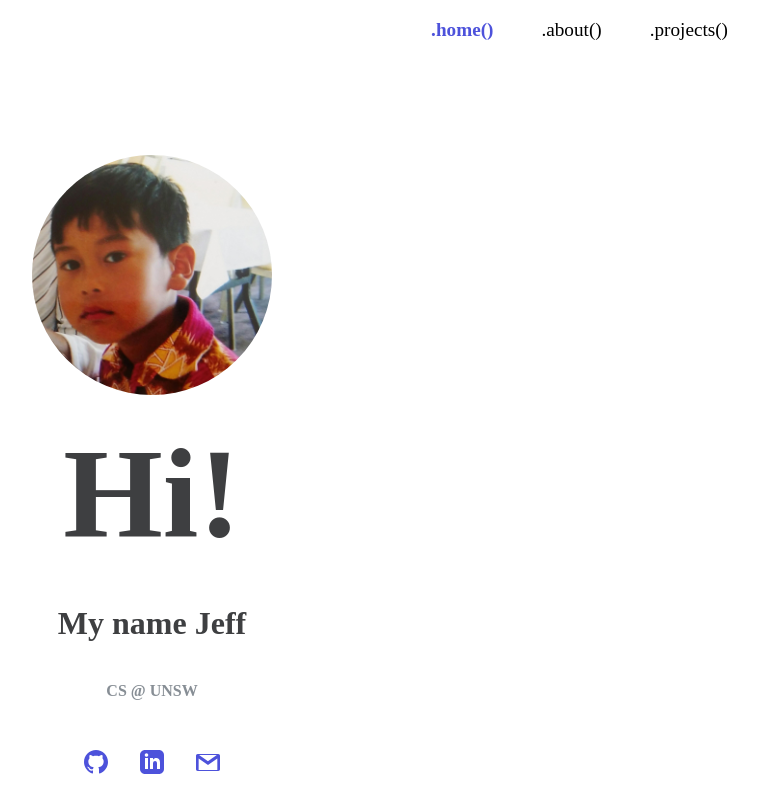
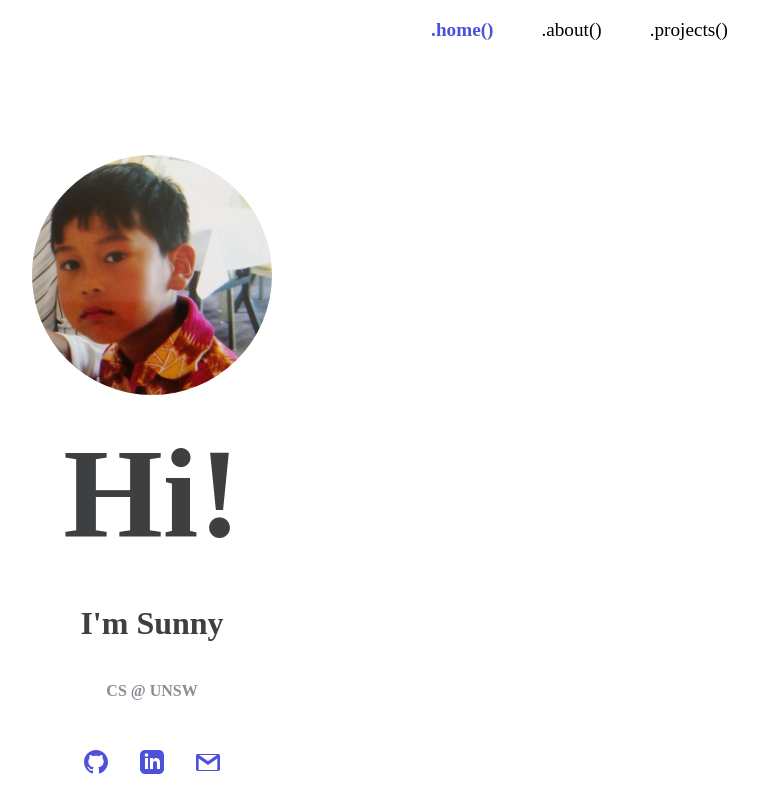
Before and after one commit to casio987/casio987.github.io, a React (Create React App) app: page / in a window 1280 px wide. Shown: the whole page, without its empty margins (488-1246 px from the left). Built offline with nearby package versions, Linux system fonts and the light colour scheme; a web font is replaced by a local one; what react-animations would draw is missing.

Commit message:
remove meme

```diff
--- a/src/pages/Home.js
+++ b/src/pages/Home.js
@@ -61,7 +61,7 @@ function Home() {
             <Profile src={Tb}/>
             <TextContainer>
                 <Greeting>Hi!</Greeting>
-                <Meme>My name Jeff</Meme>
+                <Meme>I'm Sunny</Meme>
                 <Info>CS @ UNSW</Info>
             </TextContainer>
         </HomeContainer>
```
